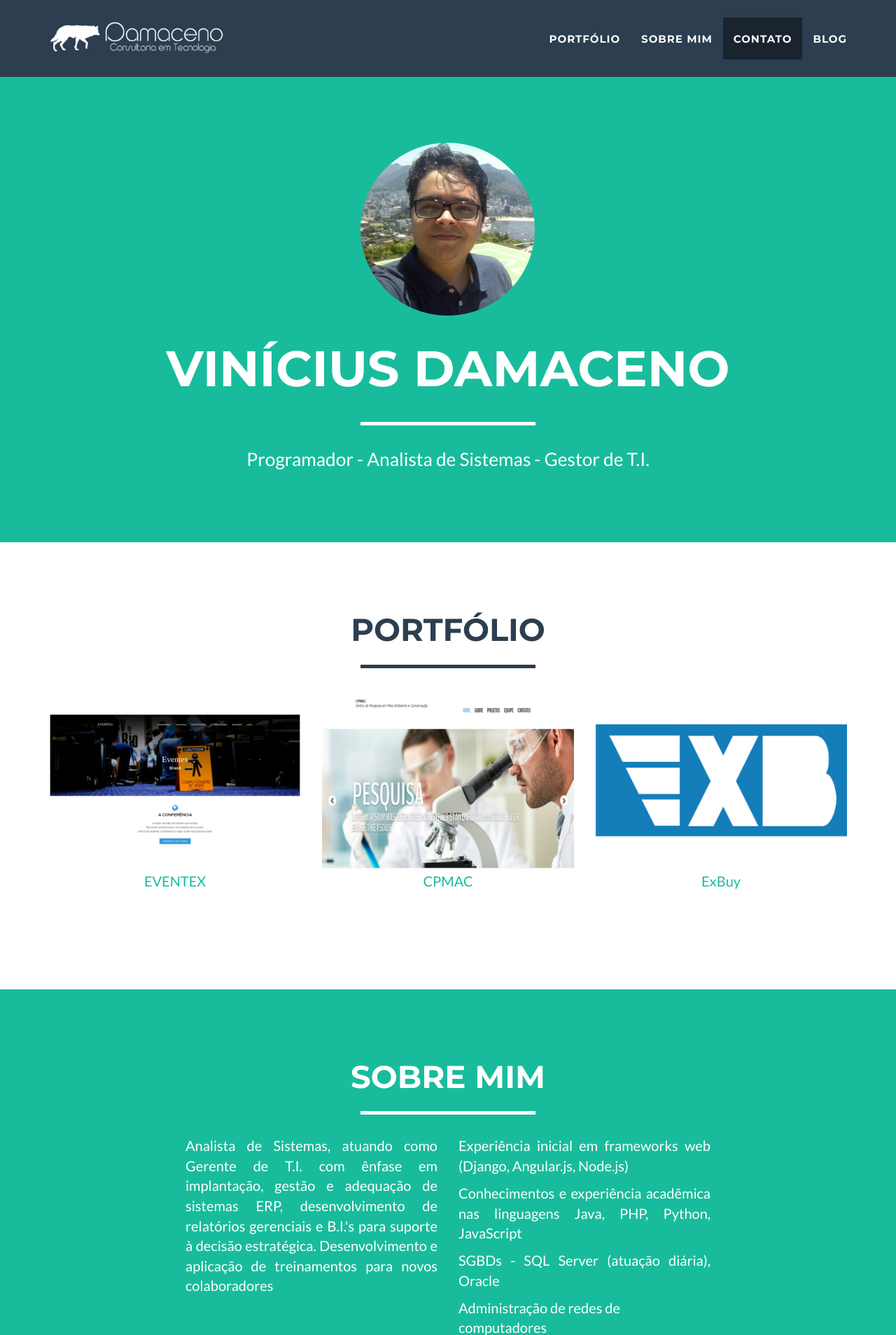
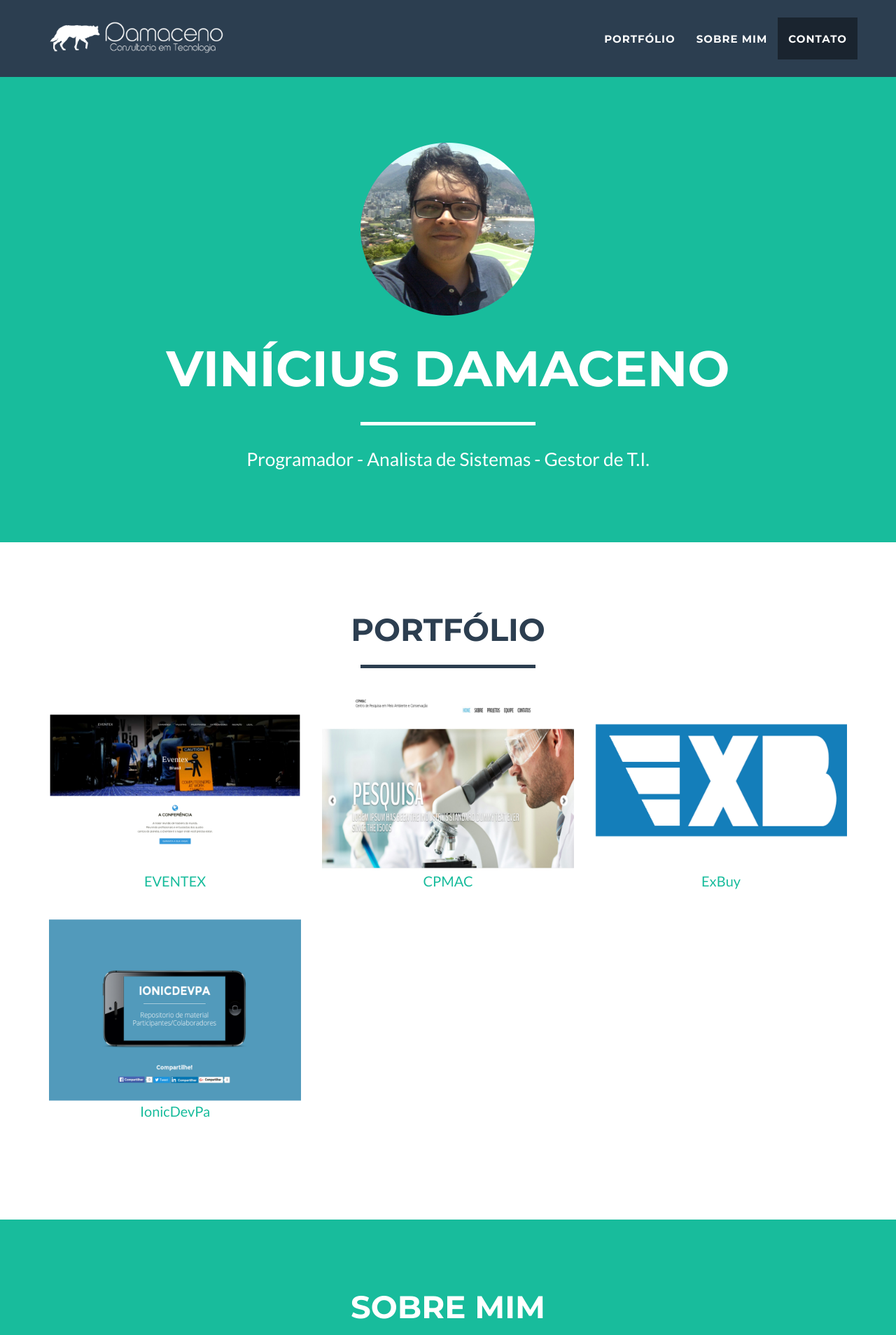
Before and after one commit to lvdamaceno/portifolio, a Django app: page / in a window 1280 px wide. Shown: the top 1908 px of the page at 70% size. Run offline with Django 3.2, Linux system fonts and the light colour scheme; some libraries are stand-ins or nearby versions.

Commit message:
site da ionic pa

```diff
--- a/portifolio/core/templates/index.html
+++ b/portifolio/core/templates/index.html
@@ -78,7 +78,6 @@
                     <a href="#contact">Contato</a>
                 </li>
                 <li class="page-scroll">
-                    <a href="https://lvdamacenoblog.wordpress.com/" target="_blank">Blog</a>
                 </li>
             </ul>
         </div>
@@ -113,6 +112,7 @@
             </div>
         </div>
         <div class="row">
+
             <div class="col-sm-4 portfolio-item">
                 <a href="#portfolioModal1" class="portfolio-link" data-toggle="modal">
                     <div class="caption">
@@ -148,7 +148,7 @@
                     <p align="center">ExBuy</p>
                 </a>
             </div>
-            <!--
+
                 <div class="col-sm-4 portfolio-item">
                     <a href="#portfolioModal4" class="portfolio-link" data-toggle="modal">
                         <div class="caption">
@@ -156,9 +156,12 @@
                                 <i class="fa fa-search-plus fa-3x"></i>
                             </div>
                         </div>
-                        <img src="{% static 'img/portfolio/game.png' %}" class="img-responsive" alt="">
+                        <img src="{% static 'img/portfolio/ionicpara.png' %}" class="img-responsive" alt="">
+                        <p align="center">IonicDevPa</p>
                     </a>
                 </div>
+                        <!--
+
                 <div class="col-sm-4 portfolio-item">
                     <a href="#portfolioModal5" class="portfolio-link" data-toggle="modal">
                         <div class="caption">
@@ -449,7 +452,6 @@
     </div>
 </div>
 
-<!-- portifolio
     <div class="portfolio-modal modal fade" id="portfolioModal4" tabindex="-1" role="dialog" aria-hidden="true">
         <div class="modal-content">
             <div class="close-modal" data-dismiss="modal">
@@ -462,21 +464,24 @@
                 <div class="row">
                     <div class="col-lg-8 col-lg-offset-2">
                         <div class="modal-body">
-                            <h2>Project Title</h2>
+                            <h2>IonicDevPa</h2>
                             <hr class="star-primary">
-                            <img src="{% static 'img/portfolio/game.png' %}" class="img-responsive img-centered" alt="">
-                            <p>Use this area of the page to describe your project. The icon above is part of a free icon set by <a href="https://sellfy.com/p/8Q9P/jV3VZ/">Flat Icons</a>. On their website, you can download their free set with 16 icons, or you can purchase the entire set with 146 icons for only $12!</p>
+                            <img src="{% static 'img/portfolio/ionicpara.png' %}" class="img-responsive img-centered" alt="">
+                            <p>Site feito para a comunidade de desenvolvedores Ionic no Pará,
+                                <a href="http://ionicdevpa.github.io/home/#page" target="_blank">site</a> totalmente colaborativo, qualquer pessoa pode adicionar conteúdo atráves do
+                                <a href="https://github.com/ionicdevpa/home/tree/gh-pages" target="_blank">github</a> da comunidade.
+                            </p>
                             <ul class="list-inline item-details">
-                                <li>Client:
-                                    <strong><a href="http://startbootstrap.com">Start Bootstrap</a>
+                                <li>Cliente:
+                                    <strong><a href="#">Comunidade IonicDevPa</a>
                                     </strong>
                                 </li>
                                 <li>Date:
-                                    <strong><a href="http://startbootstrap.com">April 2014</a>
+                                    <strong><a href="#">Jan 2016</a>
                                     </strong>
                                 </li>
                                 <li>Service:
-                                    <strong><a href="http://startbootstrap.com">Web Development</a>
+                                    <strong><a href="#">Web Development</a>
                                     </strong>
                                 </li>
                             </ul>
@@ -487,6 +492,9 @@
             </div>
         </div>
     </div>
+
+<!-- portifolio
+
     <div class="portfolio-modal modal fade" id="portfolioModal5" tabindex="-1" role="dialog" aria-hidden="true">
         <div class="modal-content">
             <div class="close-modal" data-dismiss="modal">
```
Also changed, not shown: portifolio/core/static/img/portfolio/ionicpara.png (added).
